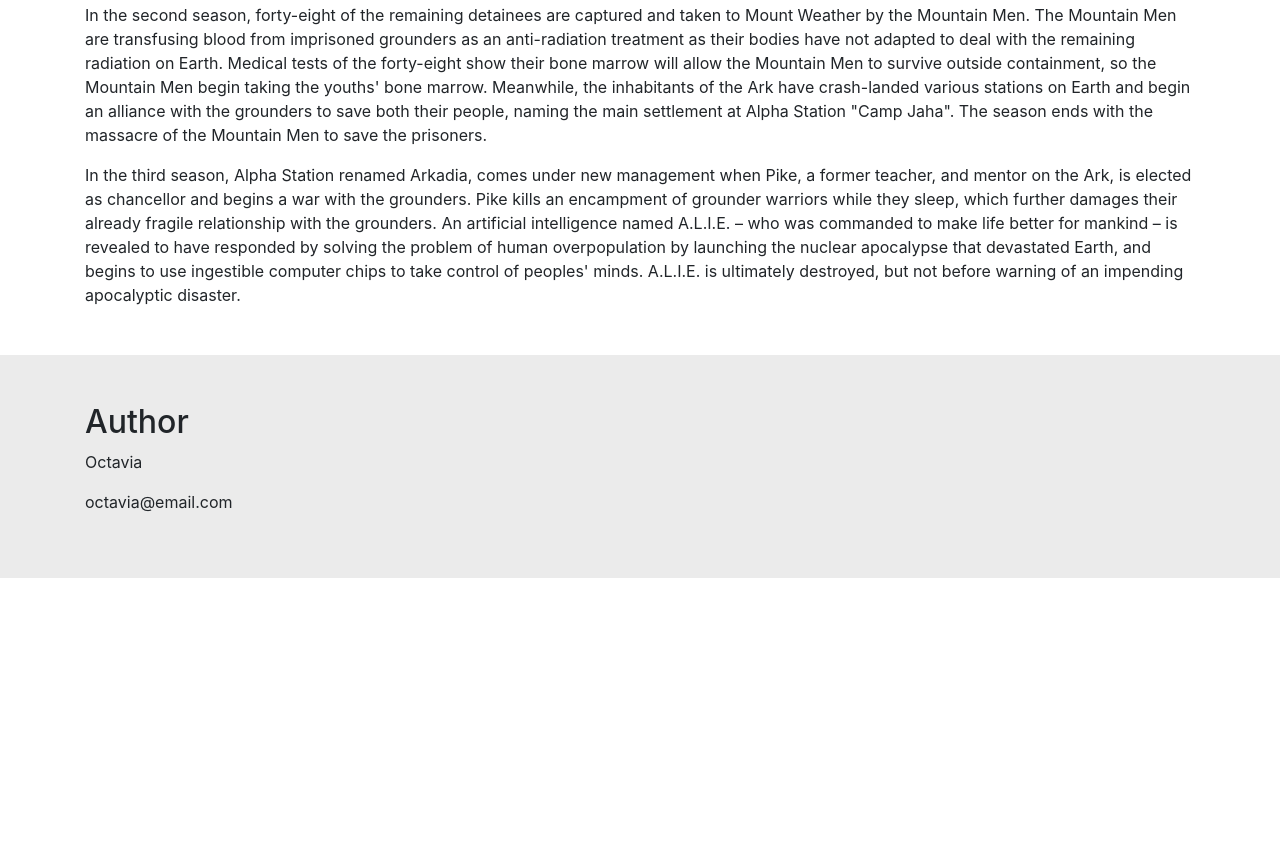
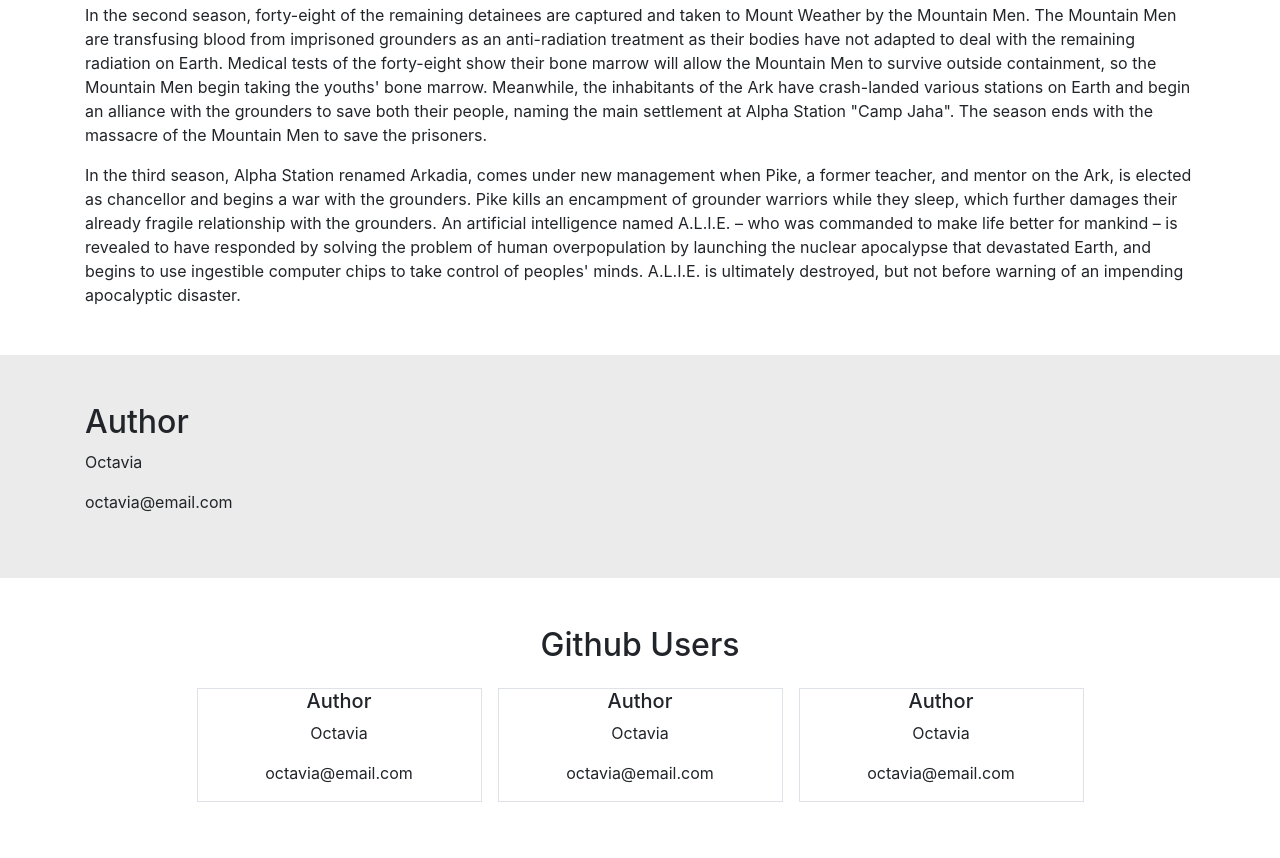
Before and after one commit to Marvelxy/one-page-blog-post-with-bootstrap, a plain HTML site: page index.html in a window 1280 px wide. Shown: the part 1155-2013 px from the top of the page. Before the commit the page ends 1733 px from the top, so only its background shows below. Drawn offline with nearby package versions, Linux system fonts and the light colour scheme.

Commit message:
Prepare the github users section.

```diff
--- a/index.html
+++ b/index.html
@@ -39,6 +39,29 @@
 			<p>octavia@email.com</p>
 		</div>
 	</div>
+
+	<div class="container-fluid">
+		<div class="container mt-5 pb-5">
+			<h2 class="text-center pb-2">Github Users</h2>
+			<div class="row justify-content-center">
+				<div class="col-lg-3 border m-2 text-center">
+					<h5>Author</h5>
+					<p>Octavia</p>
+					<p>octavia@email.com</p>
+				</div>
+				<div class="col-lg-3 border m-2 text-center">
+					<h5>Author</h5>
+					<p>Octavia</p>
+					<p>octavia@email.com</p>
+				</div>
+				<div class="col-lg-3 border m-2 text-center">
+					<h5>Author</h5>
+					<p>Octavia</p>
+					<p>octavia@email.com</p>
+				</div>
+			</div>
+		</div>
+	</div>
 	<!--<script src="https://code.jquery.com/jquery-3.5.1.slim.min.js" integrity="sha384-DfXdz2htPH0lsSSs5nCTpuj/zy4C+OGpamoFVy38MVBnE+IbbVYUew+OrCXaRkfj" crossorigin="anonymous"></script>
 	<script src="https://cdn.jsdelivr.net/npm/popper.js@1.16.0/dist/umd/popper.min.js" integrity="sha384-Q6E9RHvbIyZFJoft+2mJbHaEWldlvI9IOYy5n3zV9zzTtmI3UksdQRVvoxMfooAo" crossorigin="anonymous"></script>-->
 	<!--<script src="https://stackpath.bootstrapcdn.com/bootstrap/4.5.0/js/bootstrap.min.js" integrity="sha384-OgVRvuATP1z7JjHLkuOU7Xw704+h835Lr+6QL9UvYjZE3Ipu6Tp75j7Bh/kR0JKI" crossorigin="anonymous"></script>-->
```
